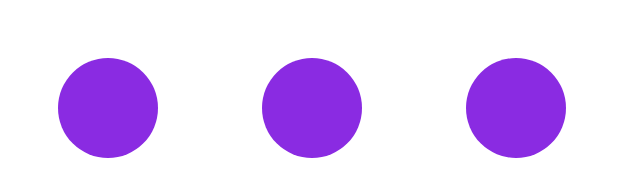
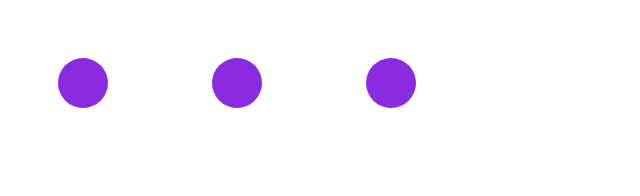
Before and after one commit to alfredfrancis68/JS, a plain HTML site: page index.html in a window 1280 px wide. Shown: the whole page, without its empty margins (0-640 px from the left). Drawn offline with Linux system fonts and the light colour scheme.

```diff
--- a/index.html
+++ b/index.html
@@ -1,7 +1,4 @@
 <!DOCTYPE html>
-
-
-
 <html lang="en">
 
 <head>
@@ -13,12 +10,13 @@
     <script defer src="./app.js"></script>
     <style>
         div.ball {
-            width: 100px;
-            height: 100px;
+            width: 50px;
+            height: 50px;
             background-color: blueviolet;
             border-radius: 50%;
             margin: 50px;
             display: inline-block;
+            transition: 0.5s ease;
         }
     </style>
 </head>
@@ -30,6 +28,7 @@
 </body>
 
 </html>
+
 
 
 <!-- ================================================================== -->
```
Also changed, not shown: app.js (+21 -124 lines).
